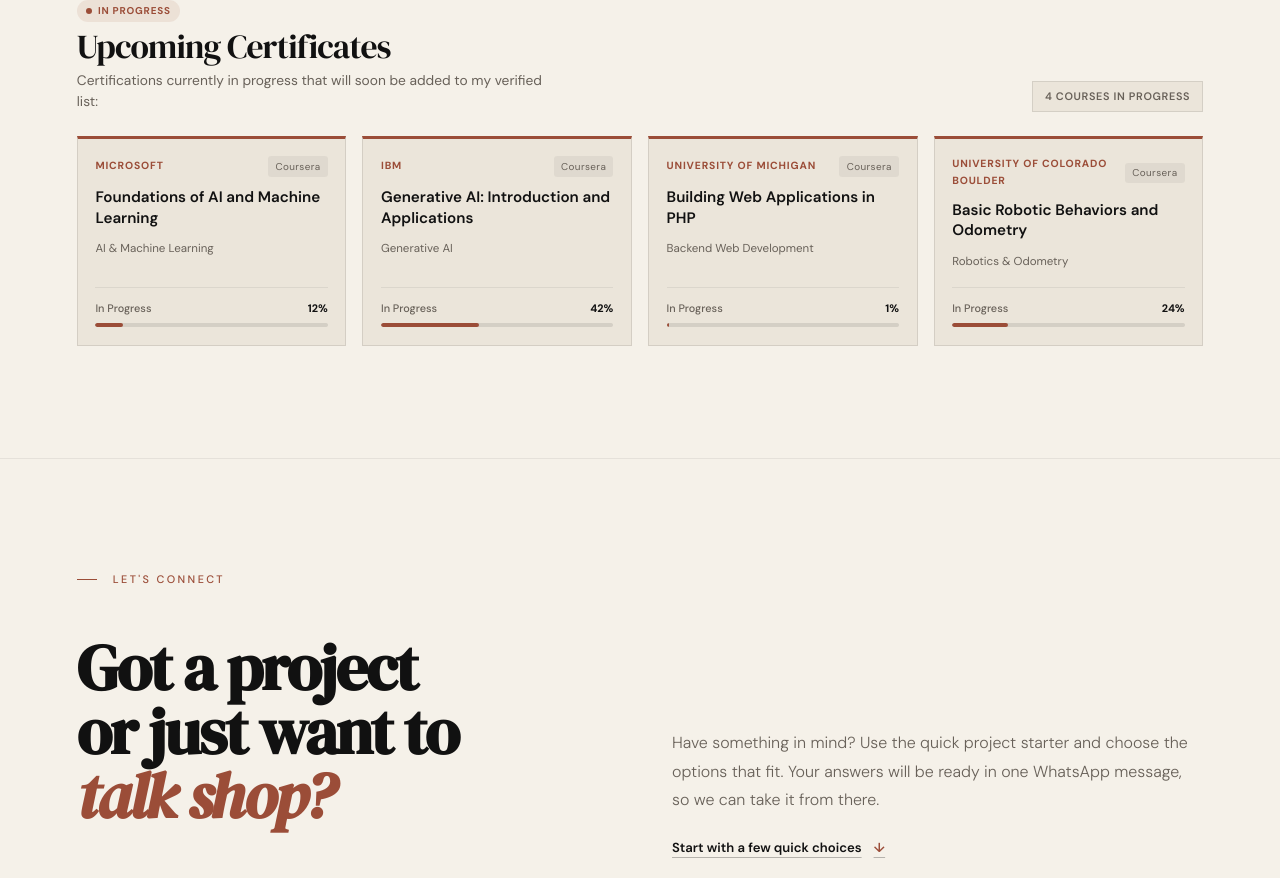
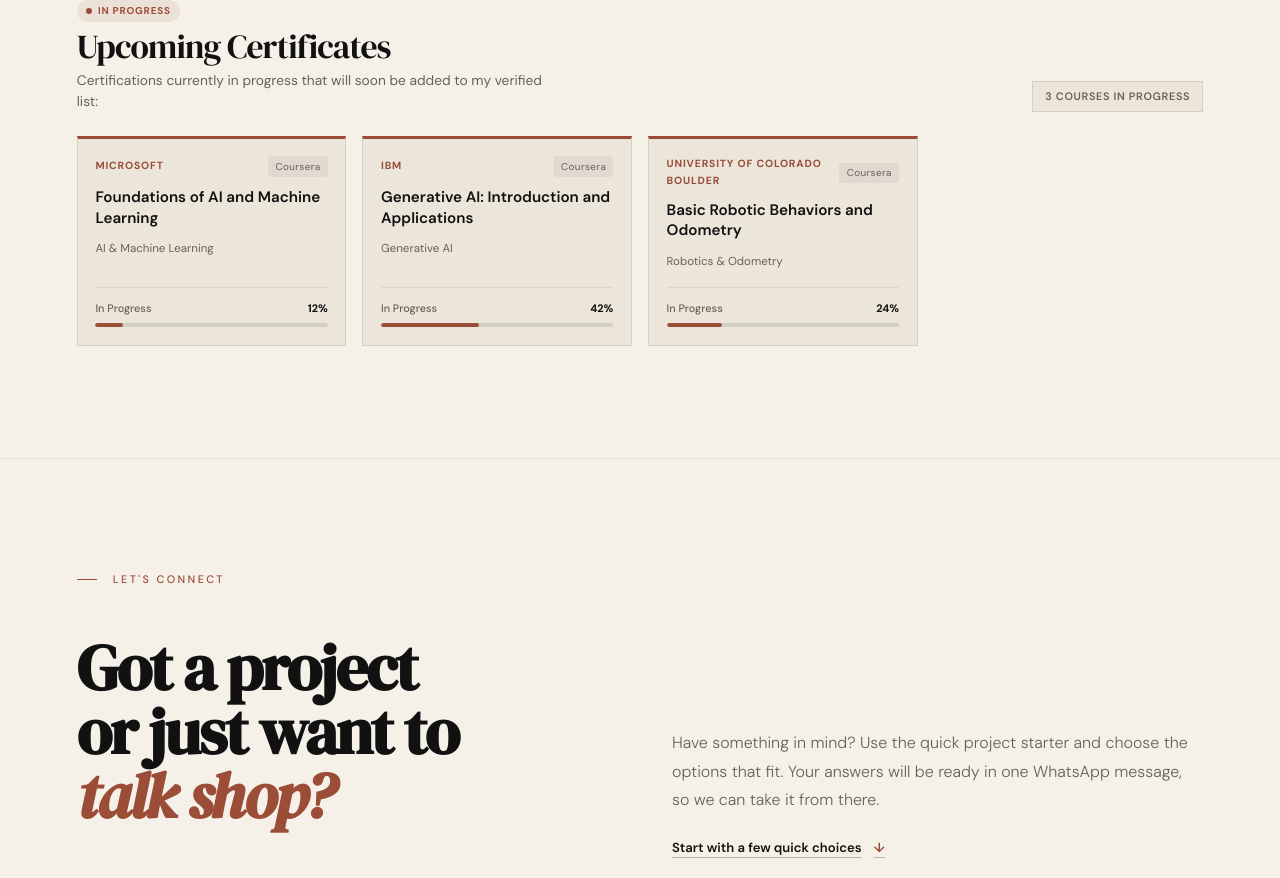
Before and after one commit to awelethomasjoshua619-gif/portfolio, a React (Vite) app: page / in a window 1280 px wide. Shown: the part 5880-6758 px from the top of the page. Built offline with nearby package versions, Linux system fonts and the light colour scheme; a web font is replaced by a local one.

Commit message:
Remove PHP course from portfolio

```diff
--- a/src/components/Certificate.jsx
+++ b/src/components/Certificate.jsx
@@ -36,13 +36,6 @@ const UPCOMING_CERTIFICATES = [
     issuer: 'IBM',
     field: 'Generative AI',
     progress: 42,
-    platform: 'Coursera',
-  },
-  {
-    title: 'Building Web Applications in PHP',
-    issuer: 'University of Michigan',
-    field: 'Backend Web Development',
-    progress: 1,
     platform: 'Coursera',
   },
   {
```
